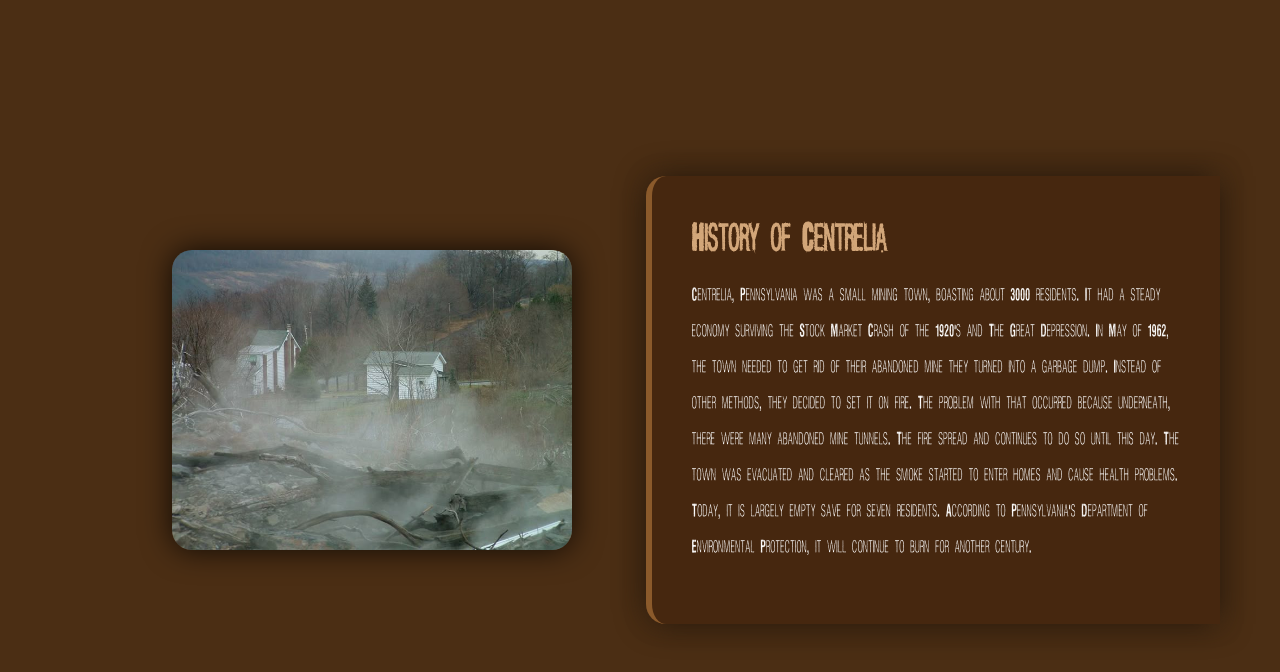
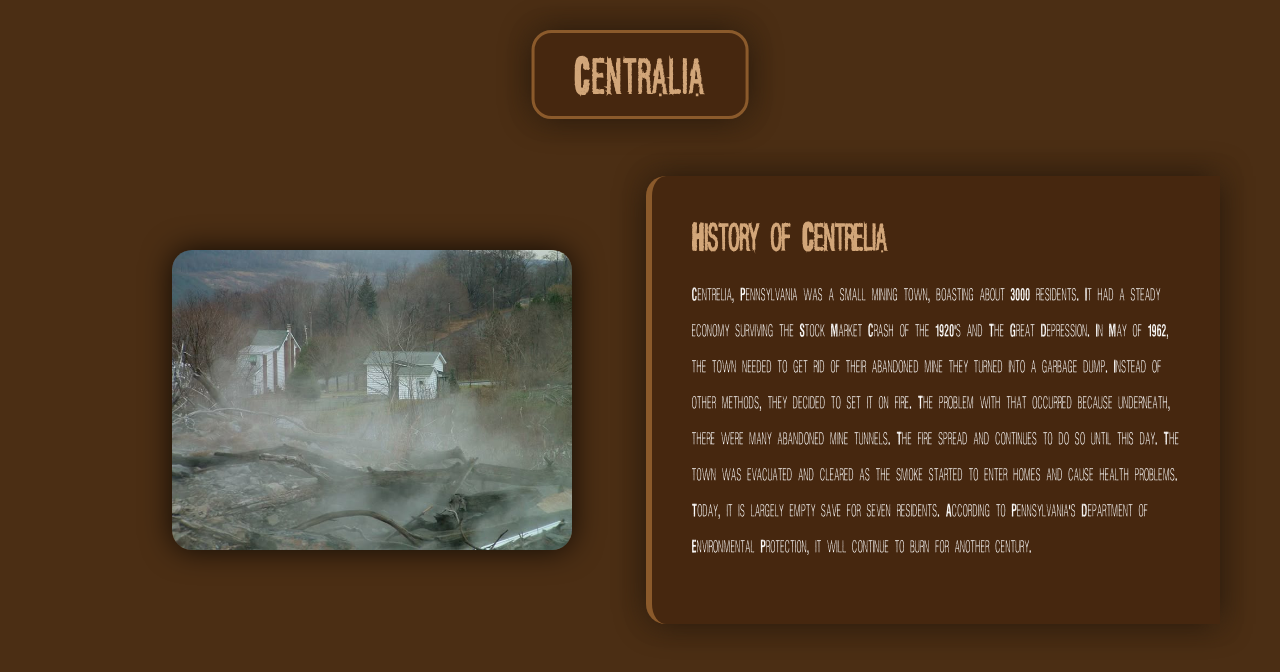
Before and after one commit to porte930/unessay_project, a plain HTML site: page page3.html in a window 1280 px wide. Drawn offline with Linux system fonts and the light colour scheme.

Commit message:
Add files via upload

```diff
--- a/page3.html
+++ b/page3.html
@@ -6,6 +6,10 @@
 </head>
 
 <body>
+
+<div class="title-box">
+  <h1>Centralia</h1>
+</div>
 
   <div class="image-side">
     <img src="img/centralia.jpeg">
--- a/style3.css
+++ b/style3.css
@@ -83,3 +83,38 @@ body {
 
   color: white;
 }
+
+/* TITLE BOX */
+.title-box {
+  position: absolute;
+
+  top: 30px;
+  left: 50%;
+
+  transform: translateX(-50%);
+
+  padding: 15px 40px;
+
+  background: rgba(70, 40, 15, 0.95);
+
+  border: 3px solid #8b5a2b;
+
+  border-radius: 20px;
+
+  box-shadow:
+    0 0 30px rgba(0,0,0,0.8),
+    0 0 20px rgba(139, 90, 43, 0.5);
+
+  z-index: 10;
+}
+
+/* TITLE TEXT */
+.title-box h1 {
+  margin: 0;
+
+  font-size: 55px;
+
+  color: #d2a679;
+
+  letter-spacing: 2px;
+}
```
